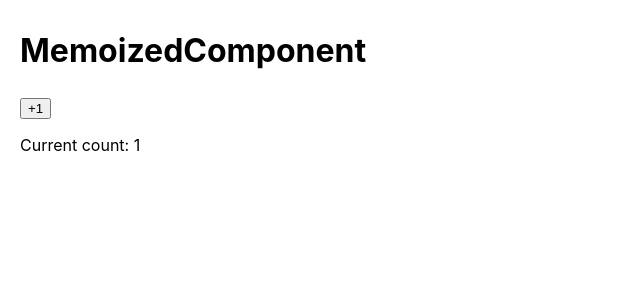
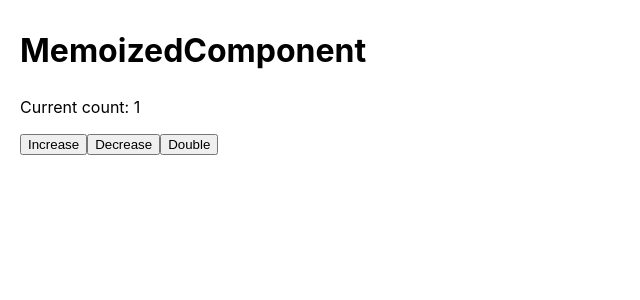
Before and after one commit to tbangase/my-react-book, a React (Create React App) app: page / in a window 1280 px wide. Shown: the top 300 px of the page, without its empty margins (0-640 px from the left). Built offline with nearby package versions, Linux system fonts and the light colour scheme.

Commit message:
feat: add MemorizedComponent2 with useCallback

```diff
--- /dev/null
+++ b/src/components/MemorizedComponent2.tsx
@@ -0,0 +1,45 @@
+import { memo, useState, useCallback } from 'react';
+
+type ButtonProps = {
+  onClick: () => void
+}
+
+const IncreaseButton = (props: ButtonProps) => {
+  const {onClick} = props
+  console.log('IncreaseButton rendered')
+  return <button onClick={onClick}>Increase</button>
+}
+
+const DecreaseButton = (props: ButtonProps) => {
+  const {onClick} = props
+  console.log('DecreaseButton rendered')
+  return <button onClick={onClick}>Decrease</button>
+}
+
+const DoubleButton = memo((props: ButtonProps) => {
+  const {onClick} = props
+  console.log('DoubleButton rendered')
+  return <button onClick={onClick}>Double</button>
+})
+
+export const Parent = () => {
+  const [count, setCount] = useState(1);
+
+  const increment = () => {
+    setCount((c) => c + 1);
+  }
+  const decrement = () => setCount(count - 1)
+
+  const double = useCallback(() => setCount((c) => c * 2), [])
+
+  console.log(`Parent rendered, count=${count}`)
+  return (
+    <div style={{ padding: '5px 20px'}}>
+      <h1 style={{ padding: '5px 0px'}}>MemoizedComponent</h1>
+      <p>{`Current count: ${count}`}</p>
+      <IncreaseButton onClick={increment} />
+      <DecreaseButton onClick={decrement} />
+      <DoubleButton onClick={double} />
+    </div>
+  );
+}
--- a/src/index.tsx
+++ b/src/index.tsx
@@ -9,7 +9,8 @@ import App from './App';
 // import Page from './components/ContextSample';
 // import Counter from './components/Counter';
 // import Counter from './components/CounterWithReducer';
-import { Parent } from './components/MemorizedComponent';
+// import { Parent } from './components/MemorizedComponent';
+import { Parent } from './components/MemorizedComponent2';
 import reportWebVitals from './reportWebVitals';
 
 const root = ReactDOM.createRoot(
```
